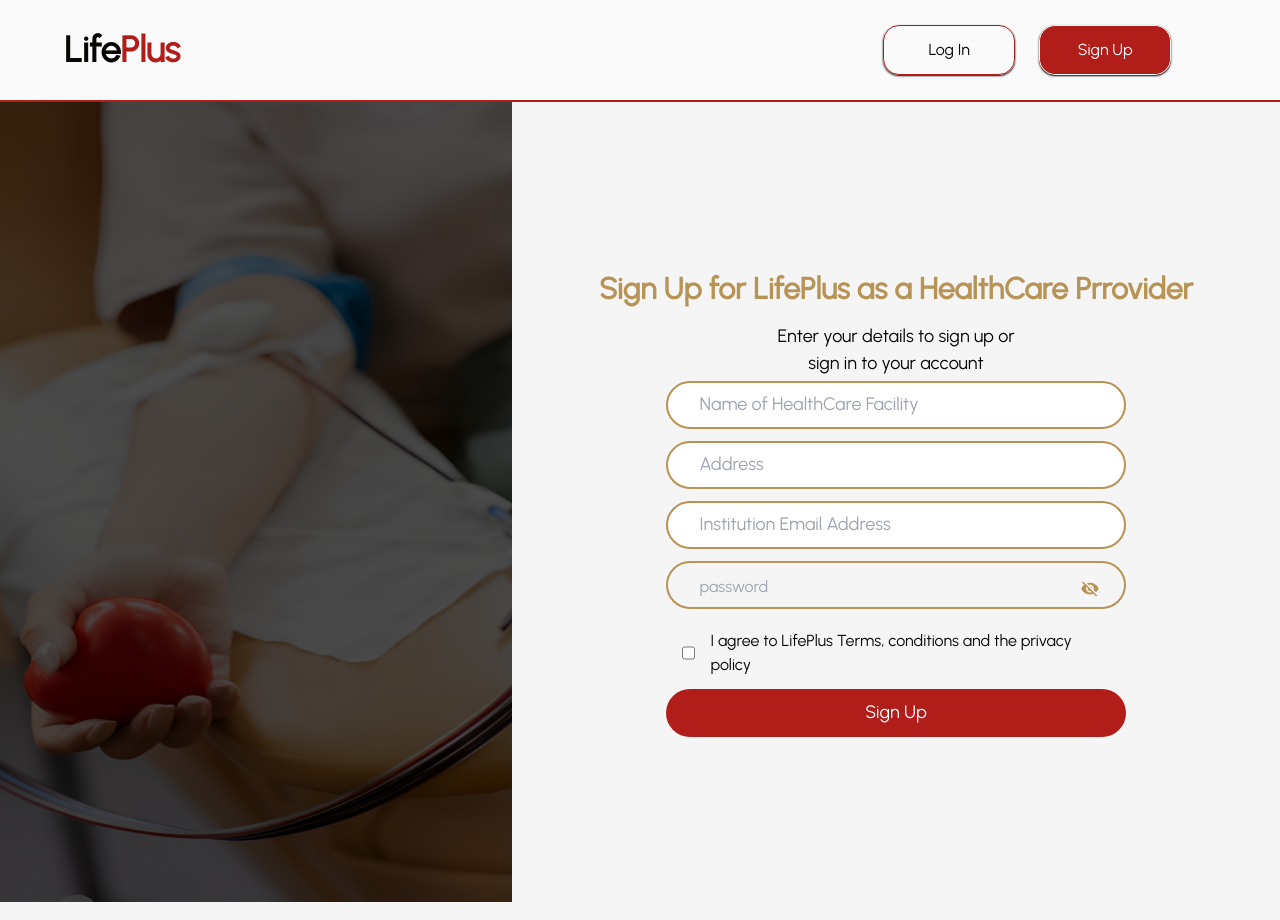
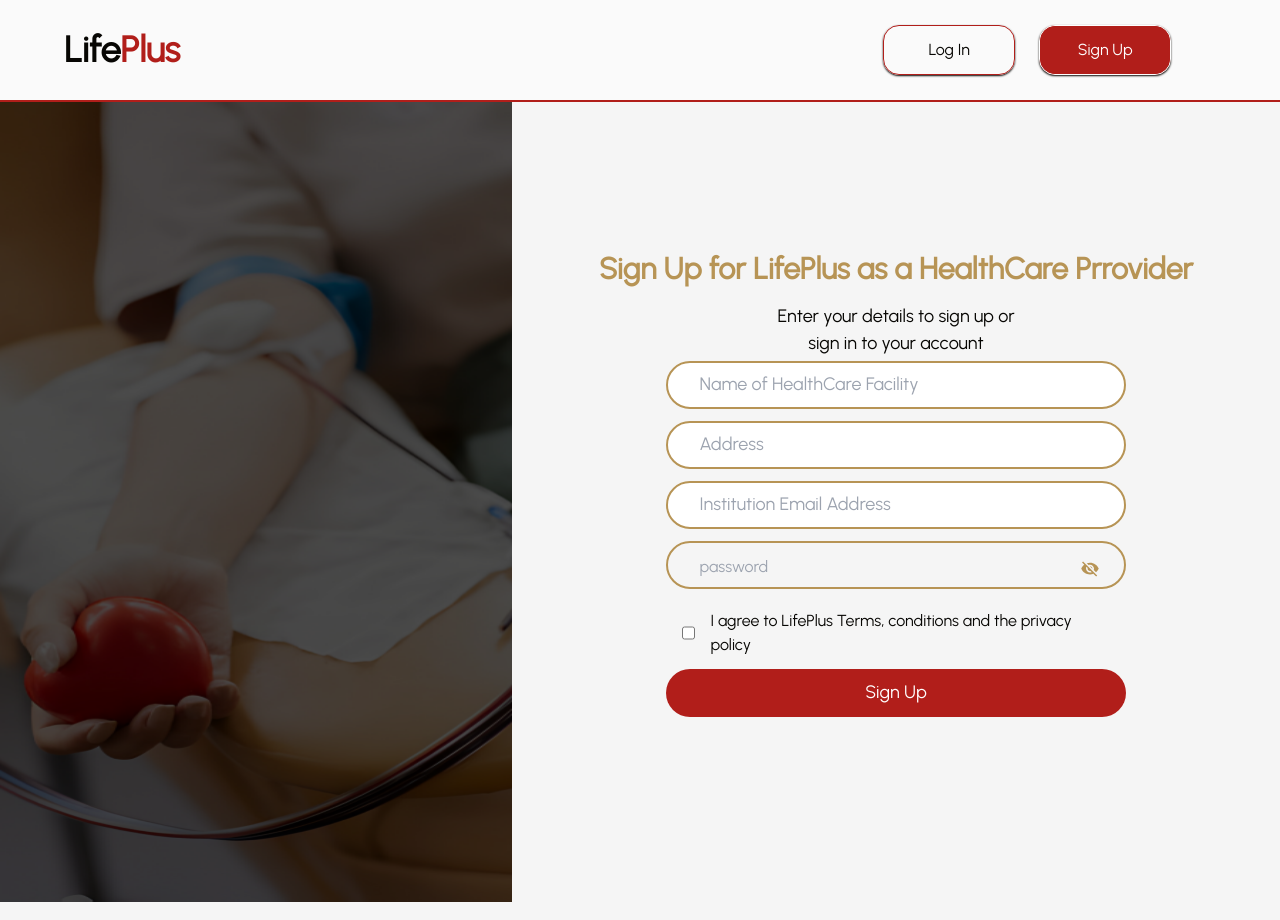
Before and after one commit to oreoluwa212/lifePlus-webapp, a React (Vite) app: page /signup-provider in a window 1280 px wide. Built offline with nearby package versions, Linux system fonts and the light colour scheme.

Commit message:
Update SignUpProviderPage.jsx

```diff
--- a/src/pages/SignUpProviderPage.jsx
+++ b/src/pages/SignUpProviderPage.jsx
@@ -96,7 +96,7 @@ const SignUpProviderPage = () => {
       <NavBar />
       <div className="relative mds:absolute mds:flex mds:flex-row mds:h-screen border-t-2 border-red w-full">
         <Demo />
-        <div className="mds:w-3/5 w-full absolute mds:relative top-0 mt-[0%] mds:mt-5 mds:h-full overflow-hidden flex flex-col justify-end mds:justify-center pb-[40px] items-center h-[70vh]">
+        <div className="mds:w-3/5 w-full absolute mds:relative top-0 mt-[20%] lgss:mt-0 mds:mt-5 mds:h-full overflow-hidden flex flex-col justify-end mds:justify-center pb-[40px] items-center h-[70vh]">
           <div className="w-full flex flex-col justify-center items-center mds:gap-1 xs:gap-8">
             <div className="flex flex-col mds:gap-3 items-center">
               <h1 className="text-gold text-center font-bold text-[30px]">
```
